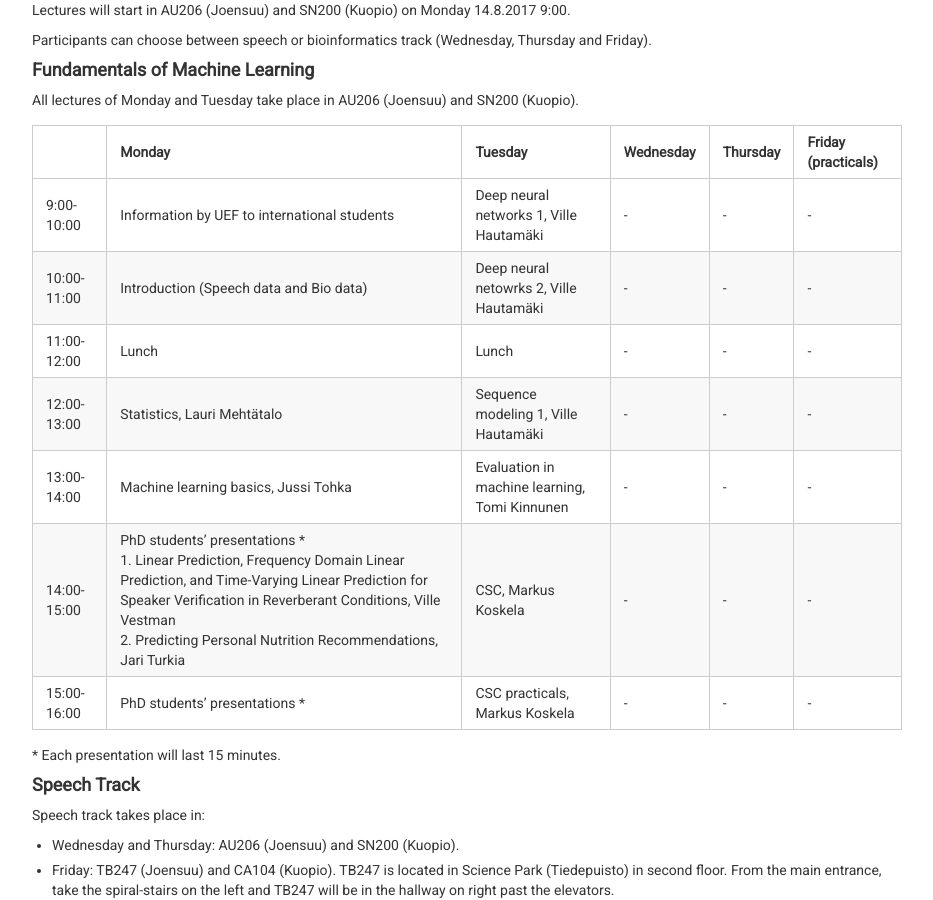
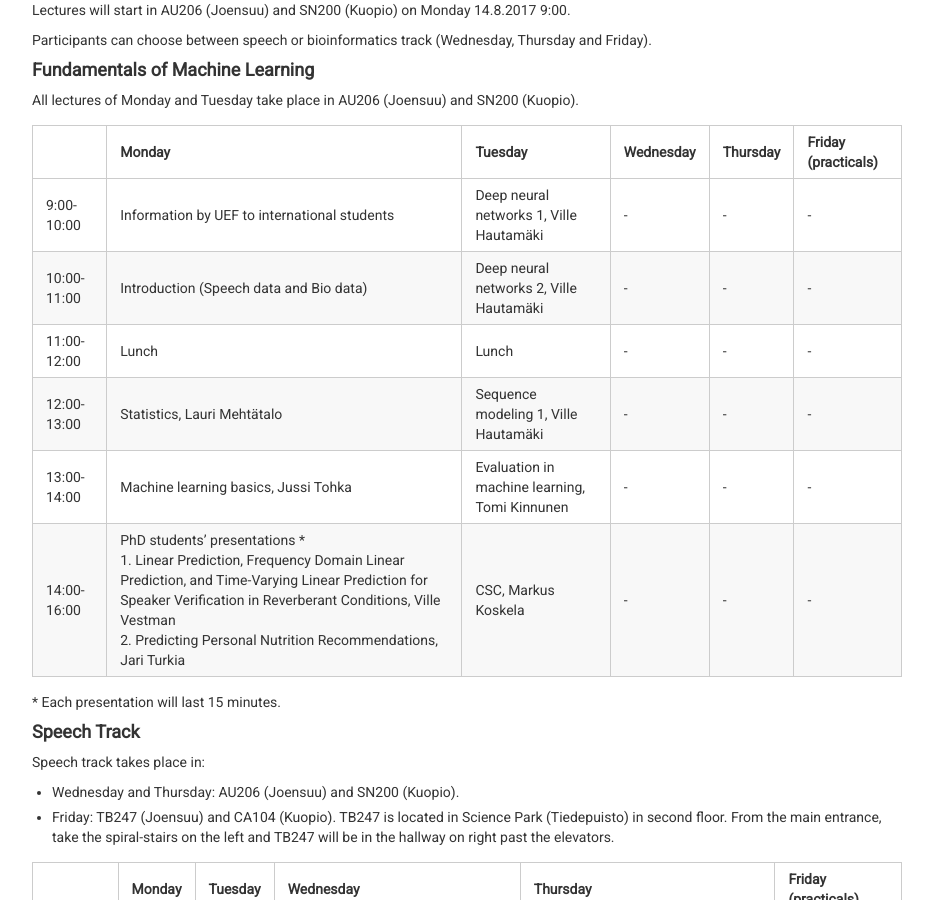
Before and after one commit to abrahamwoubie/Summer_School_RL, a Jekyll site: the page built from schedule.md, in a window 1280 px wide and 900 px high, scrolled down 354 px. Shown: the whole window, without its empty margins (173-1106 px from the left). Built offline with Jekyll 4.4.1, drawn with Linux system fonts in a browser that asks for light colours; nearby versions of some CDN libraries.

Commit message:
Typo fix

```diff
--- a/schedule.md
+++ b/schedule.md
@@ -18,12 +18,11 @@ All lectures of Monday and Tuesday take place in AU206 (Joensuu) and SN200 (Kuop
 | | Monday | Tuesday | Wednesday | Thursday | Friday (practicals)
 --- | ---  | ---     | ---       | ---      | ---
 9:00-10:00 |  Information by UEF to international students | Deep neural networks 1, Ville Hautamäki       | - | - | -
-10:00-11:00 | Introduction (Speech data and Bio data)      | Deep neural netowrks 2, Ville Hautamäki       | - | - | -
+10:00-11:00 | Introduction (Speech data and Bio data)      | Deep neural networks 2, Ville Hautamäki       | - | - | -
 11:00-12:00 | Lunch                                        | Lunch                                         | - | - | -
 12:00-13:00 | Statistics, Lauri Mehtätalo                  | Sequence modeling 1, Ville Hautamäki          | - | - | -
 13:00-14:00 | Machine learning basics, Jussi Tohka         | Evaluation in machine learning, Tomi Kinnunen | - | - | -
-14:00-15:00 | PhD students’ presentations  \* <br> 1. Linear Prediction, Frequency Domain Linear Prediction, and Time-Varying Linear Prediction for Speaker Verification in Reverberant Conditions, Ville Vestman <br> 2. Predicting Personal Nutrition Recommendations, Jari Turkia 				   | CSC, Markus Koskela                           | - | - | -
-15:00-16:00 | PhD students' presentations \* 					| CSC practicals, Markus Koskela                | - | - | -
+14:00-16:00 | PhD students’ presentations  \* <br> 1. Linear Prediction, Frequency Domain Linear Prediction, and Time-Varying Linear Prediction for Speaker Verification in Reverberant Conditions, Ville Vestman <br> 2. Predicting Personal Nutrition Recommendations, Jari Turkia 				   | CSC, Markus Koskela                           | - | - | -
 
 \* Each presentation will last 15 minutes.
 
```
